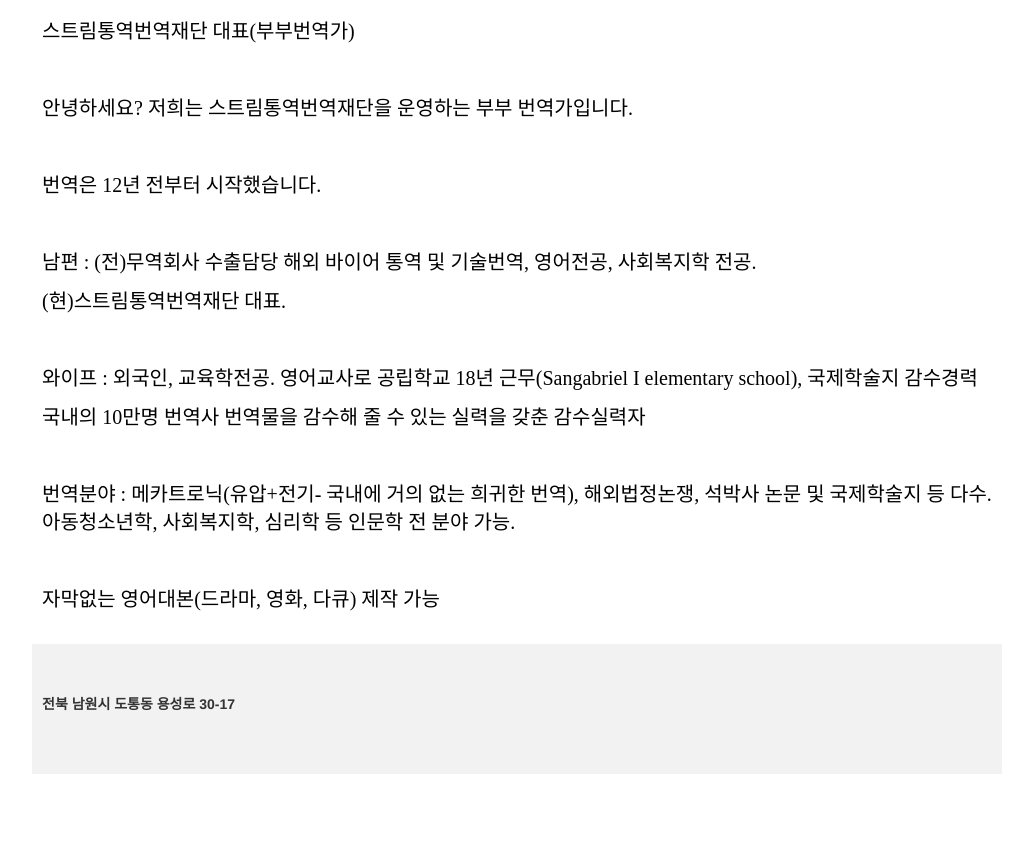
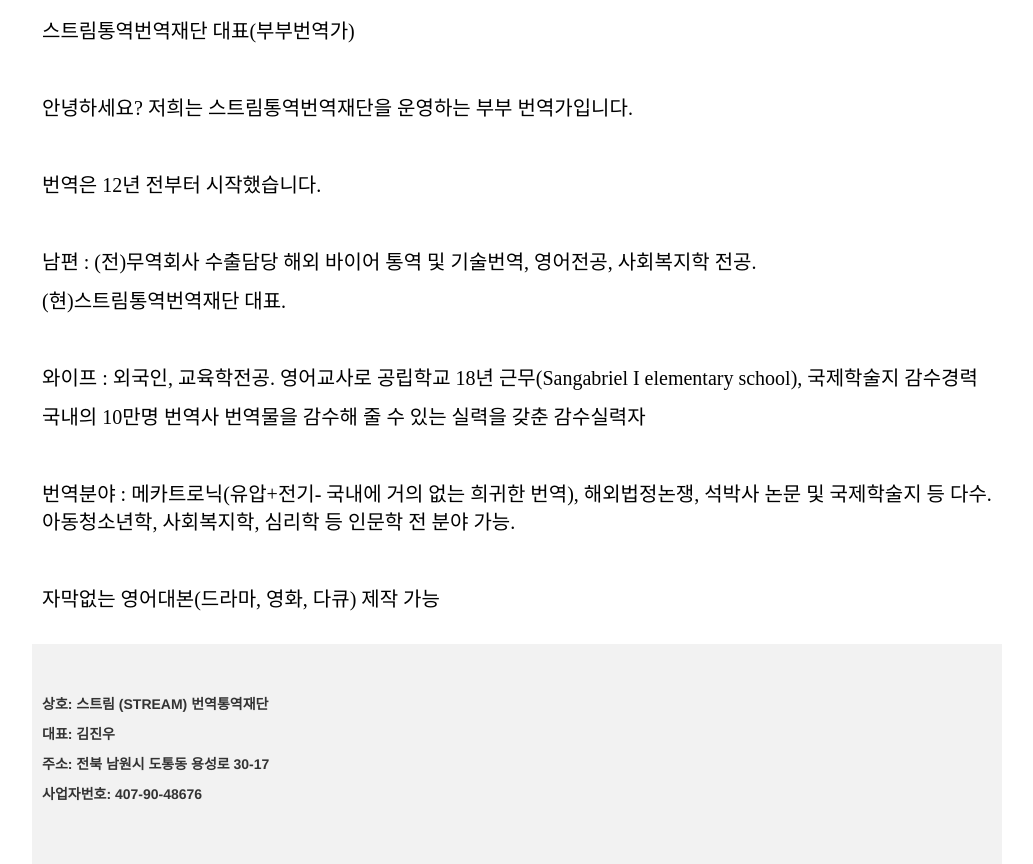
Before and after one commit to streameng/streamenglish, a plain HTML site: page profile.html in a window 1280 px wide. Shown: the part 127-991 px from the top of the page, without its empty margins (123-1156 px from the left). Before the commit the page ends 901 px from the top, so only its background shows below. Drawn offline with Linux system fonts and the light colour scheme; a web font is replaced by a local one.

Commit message:
Profile page footer

```diff
--- a/profile.html
+++ b/profile.html
@@ -91,8 +91,11 @@
         <!-- Footer -->
         <footer class="">
             <div class="row">
-                <div class="col-lg-12 force-gray footer-padding ">
-                    <p class="bold">전북 남원시 도통동 용성로 30-17</p>
+            <div class="col-lg-12 footer-padding force-gray">
+                    <p class="bold">상호: 스트림 (STREAM) 번역통역재단</p>
+                    <p class="bold">대표: 김진우</p>
+                    <p class="bold">주소: 전북 남원시 도통동 용성로 30-17</p>
+                    <p class="bold">사업자번호: 407-90-48676 </p>
                 </div>
             </div>
         </footer>
```
